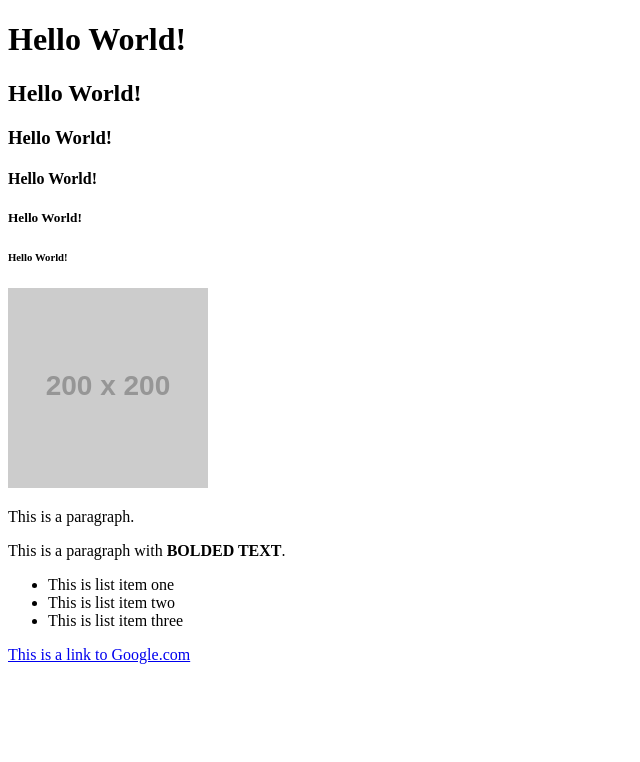
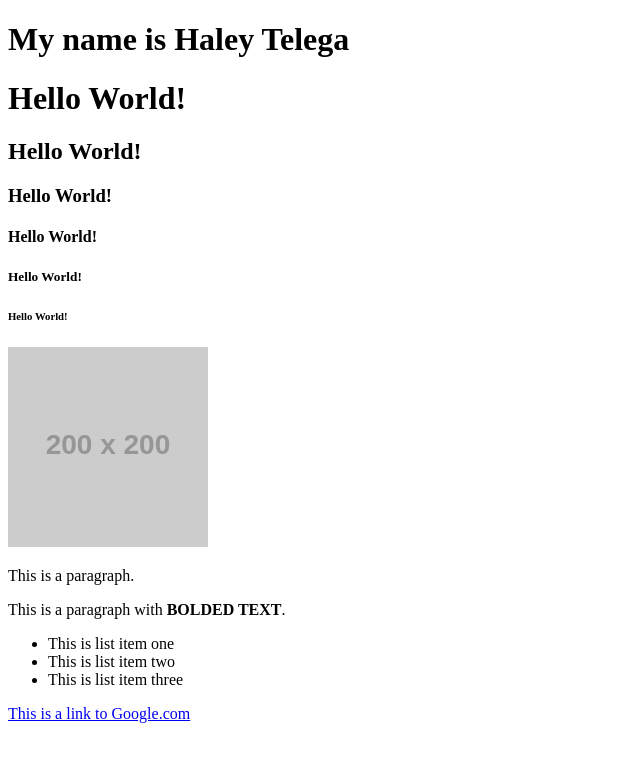
Before and after one commit to haleytelega/Class-1.3, a plain HTML site: page index.html in a window 1280 px wide. Shown: the whole page, without its empty margins (0-640 px from the left). Drawn offline with Linux system fonts and the light colour scheme; placeholder pictures from the web are drawn by us.

Commit message:
added more to index.html

```diff
--- a/index.html
+++ b/index.html
@@ -9,6 +9,9 @@
   <body>
     <header>
       <!-- Headers -->
+
+      <h1> My name is Haley Telega </h1>
+
       <h1>Hello World!</h1>
       <h2>Hello World!</h2>
       <h3>Hello World!</h3>
```
